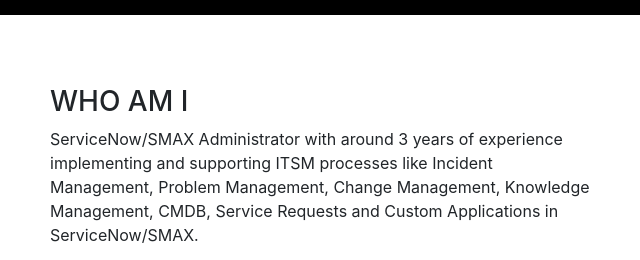
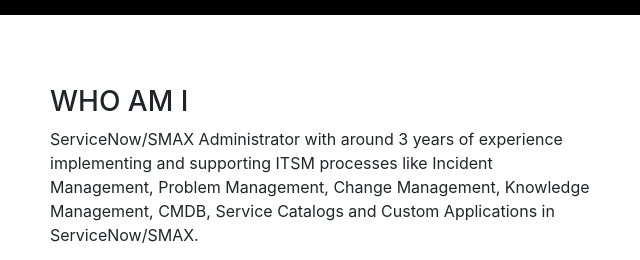
Before and after one commit to vandroy58/ArminCruz.github.io, a plain HTML site: page index.html in a window 1280 px wide. Shown: the part 861-1121 px from the top of the page, 605-1245 px from the left. Drawn offline with nearby package versions, Linux system fonts and the light colour scheme.

Commit message:
Update index.html

```diff
--- a/index.html
+++ b/index.html
@@ -70,7 +70,7 @@
 <div class="col-md-6">
 <h3>WHO AM I</h3>
 <p>
-  ServiceNow/SMAX Administrator with around 3 years of experience implementing and supporting ITSM processes like Incident Management, Problem Management, Change Management, Knowledge Management, CMDB, Service Requests and Custom Applications in ServiceNow/SMAX.
+  ServiceNow/SMAX Administrator with around 3 years of experience implementing and supporting ITSM processes like Incident Management, Problem Management, Change Management, Knowledge Management, CMDB, Service Catalogs and Custom Applications in ServiceNow/SMAX.
 </p>
 
 <div class="skills-bar">
```
